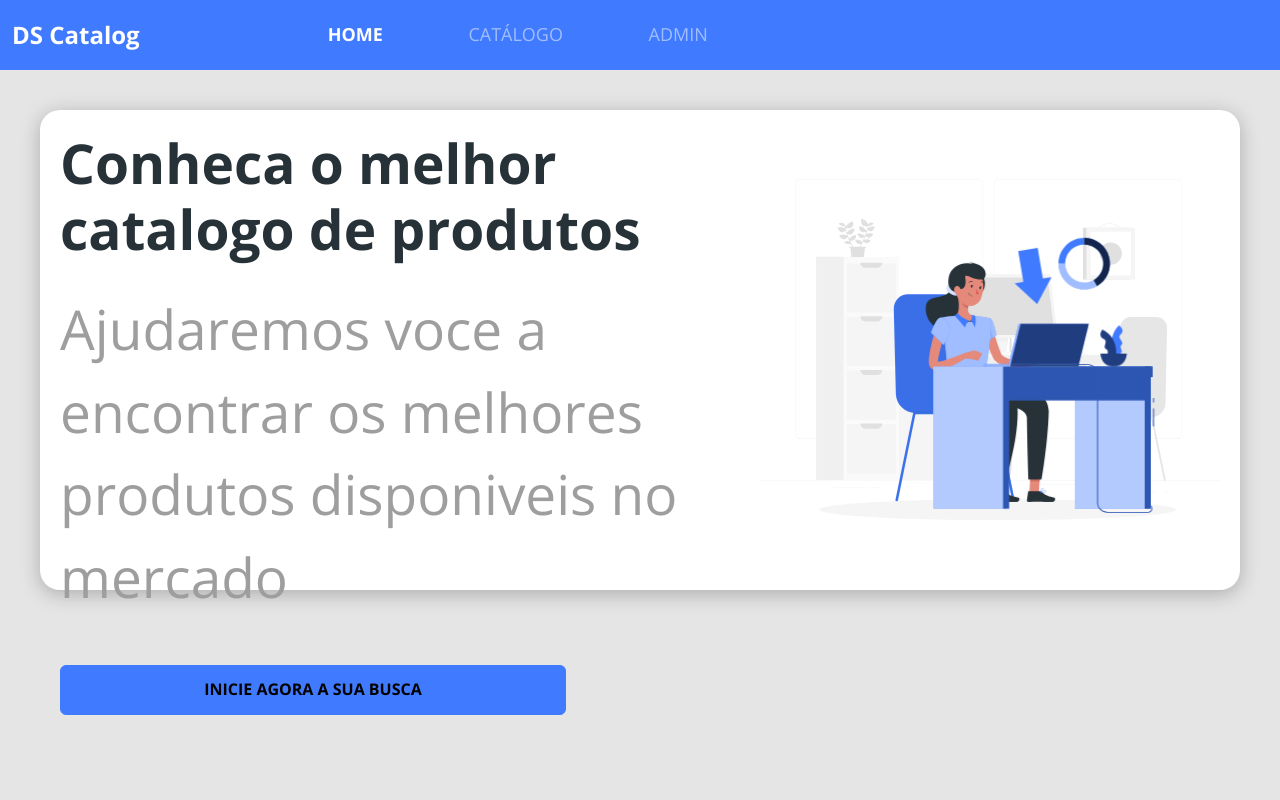
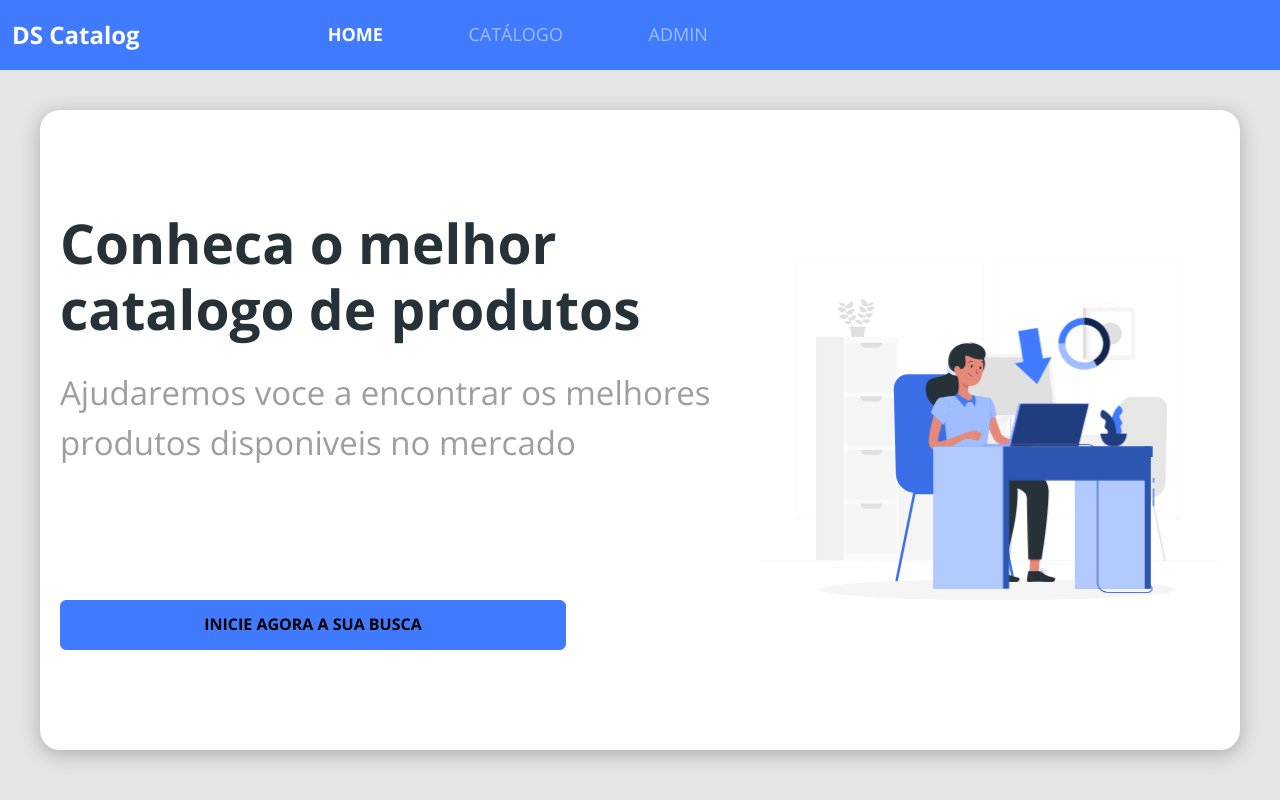
Before and after one commit to PedroL10/bds-dscatalog, a React (Create React App) app in the folder frontweb/: page / in a window 1280 px wide. Built offline with nearby package versions, Linux system fonts and the light colour scheme.

Commit message:
Fixing - Styling home page

```diff
--- a/frontweb/src/pages/Home/styles.css
+++ b/frontweb/src/pages/Home/styles.css
@@ -43,7 +43,6 @@
 }
 
 
-
 @media (min-width : 576px) {
 
     .home-container {
@@ -53,14 +52,12 @@
 
     .home-content-container h1 {
         width: 506px;
-        font-size: 1em;
         margin-bottom: 20px;
     }
 
     .home-content-container p {
-        width: 260px;
-        font-size: 1em;
-        margin-bottom: 15px;
+        width: 506px;
+        margin-bottom: 20px;
     }
 
     .home-content-container button {
@@ -81,7 +78,6 @@
     .home-content-container {
         padding: 20px 20px 100px 20px;
     }
-
 }
 
 @media (min-width: 992px) {
@@ -114,7 +110,7 @@
     .home-card {
         flex-direction: row;
         justify-content: space-around;
-        padding: calc(((85vh - 480px) / 2) - 20) 0 ;
+        padding: calc(((85vh - 480px) / 2) - 20px) 0 ;
     }
 
     .home-content-container {
```
